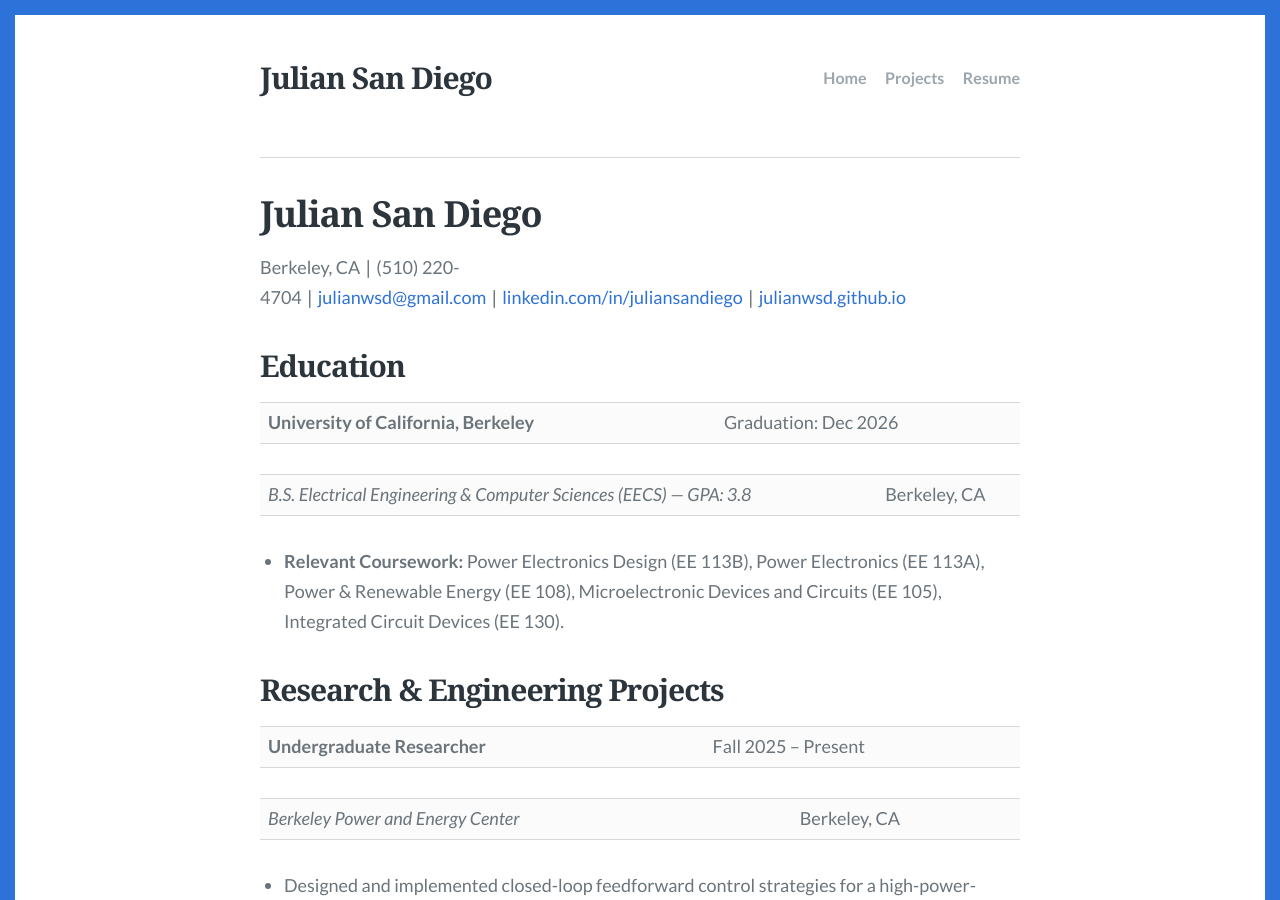
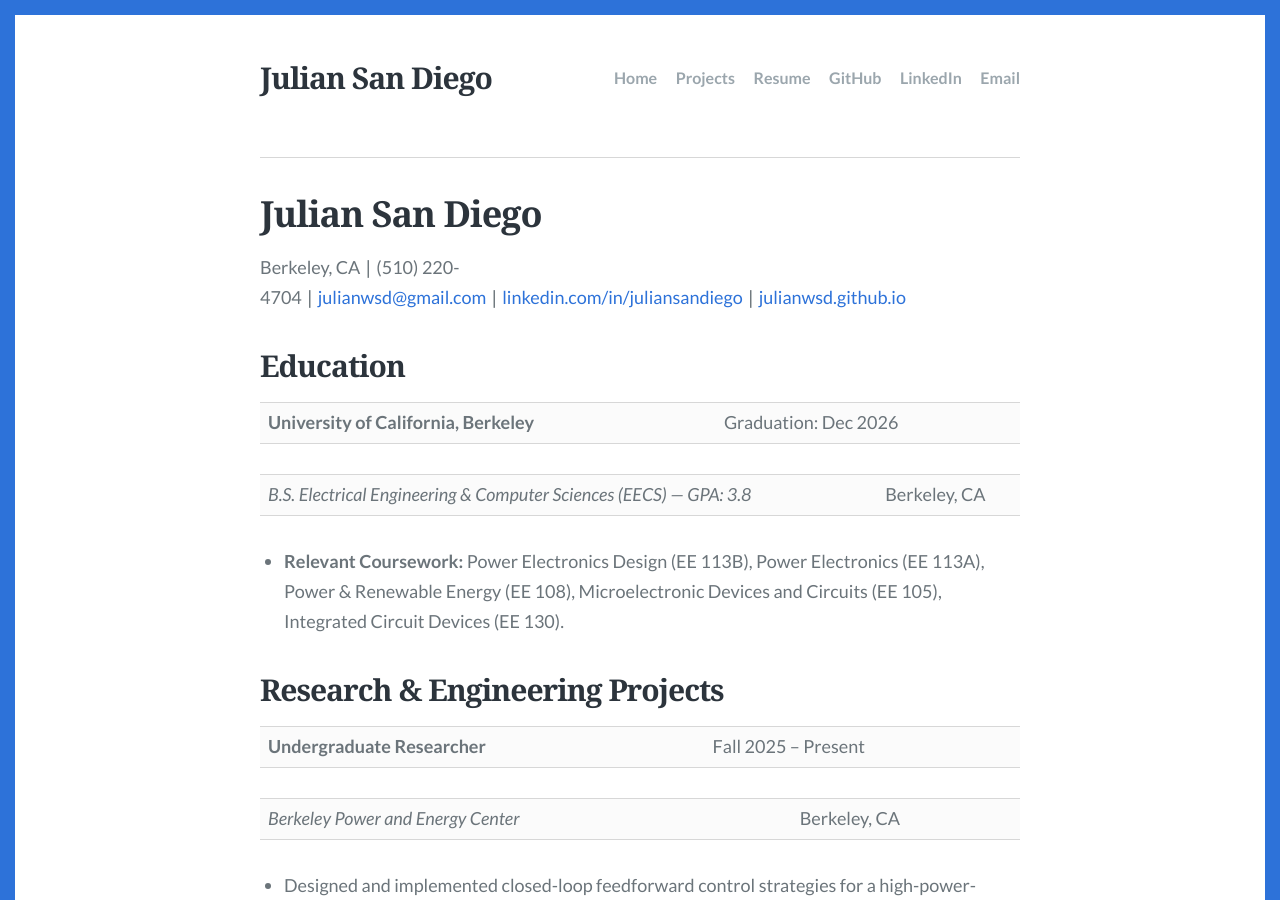
Before and after one commit to julianwsd/julianwsd.github.io, a Jekyll site: the page built from resume.md, in a window 1280 px wide and 900 px high. Built offline with Jekyll 4.4.1, drawn with Linux system fonts in a browser that asks for light colours.

Commit message:
vault backup: 2026-07-21 11:41:57

```diff
--- a/_includes/header.html
+++ b/_includes/header.html
@@ -14,9 +14,20 @@
         {% assign current = 'nav-current' %}
         {% endif %}
         <li class="menu-item {{ current }}">
-          <a class="{{ current }}" href="{{ item.url }}">{{ item.text }}</a>
+          <a class="{{ current }}" href="{{ item.url | relative_url }}">{{ item.text }}</a>
         </li>
         {% endfor %}
+
+        <!-- Plain Text External Links -->
+        <li class="menu-item">
+          <a href="https://github.com/yourusername" target="_blank" rel="noopener">GitHub</a>
+        </li>
+        <li class="menu-item">
+          <a href="https://linkedin.com/in/yourusername" target="_blank" rel="noopener">LinkedIn</a>
+        </li>
+        <li class="menu-item">
+          <a href="mailto:your-email@berkeley.edu">Email</a>
+        </li>
       </ul><!-- .menu -->
       <button id="menu-close" class="menu-toggle"><span class="screen-reader-text">Close Menu</span><span
           class="icon-close" aria-hidden="true"></span></button>
```
